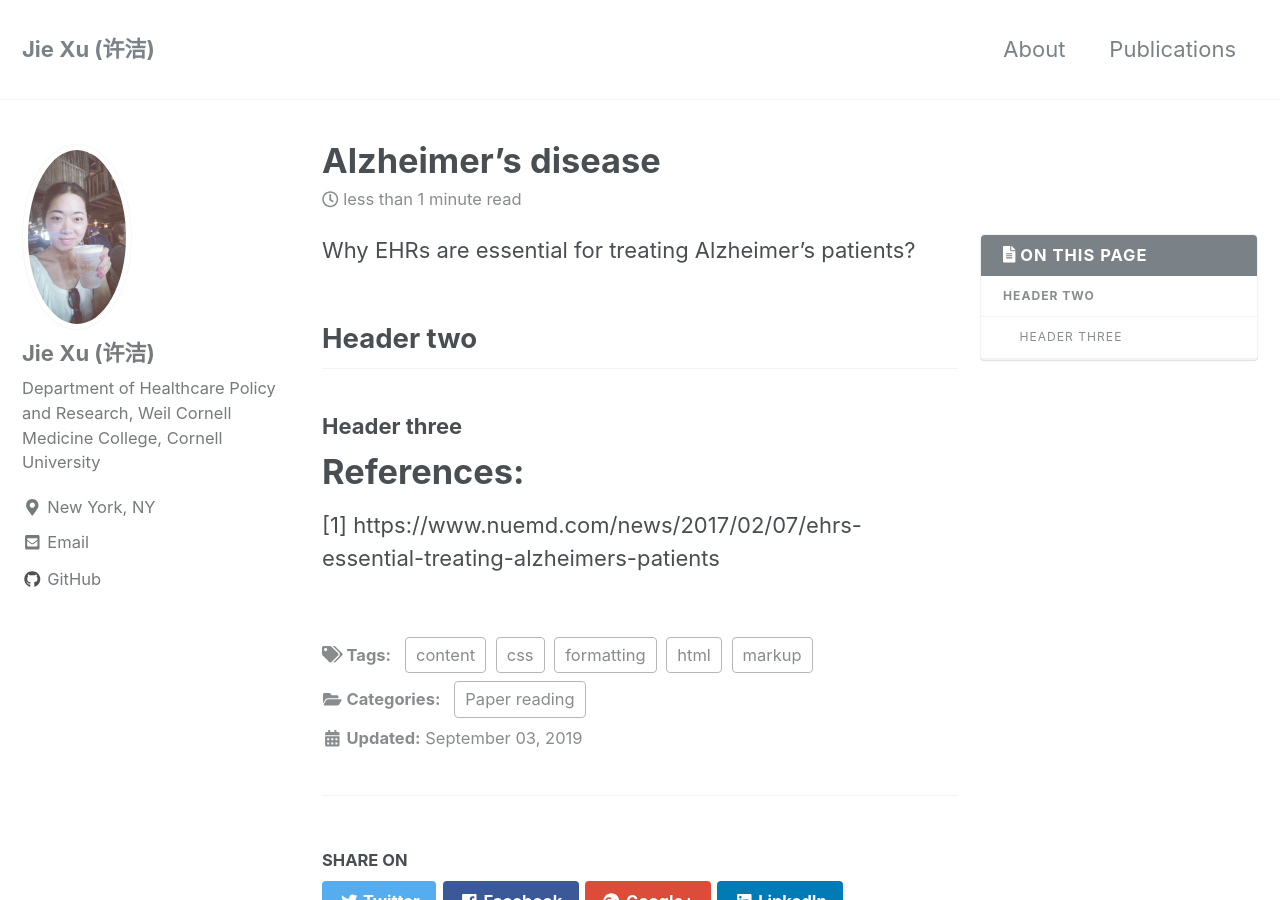
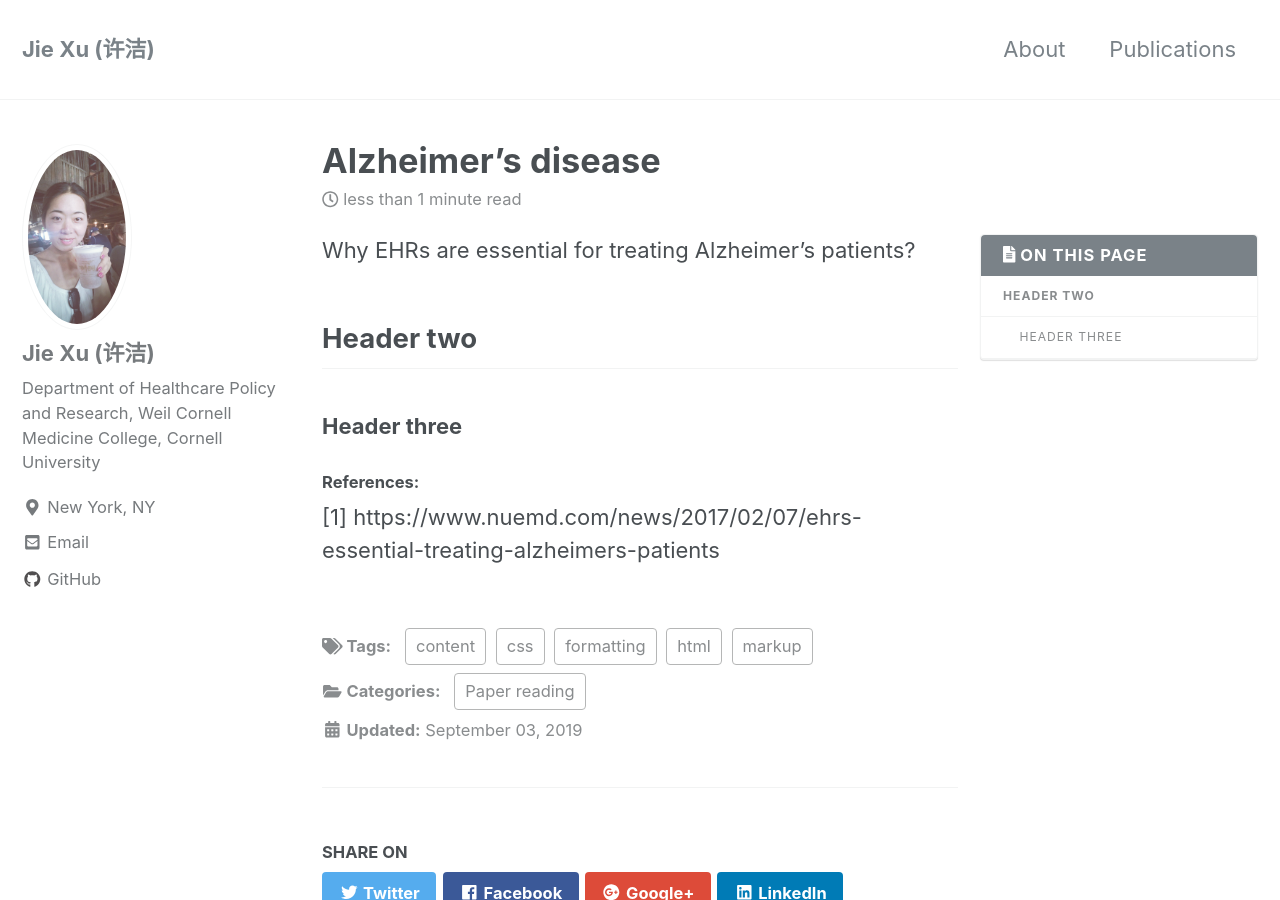
Before and after one commit to jxu1015/jxu1015.github.io, a Jekyll site: the page built from _posts/2019-09-03-Alzheimer's Disease.md, in a window 1280 px wide and 900 px high. Built offline with Jekyll 4.4.1, drawn with Linux system fonts in a browser that asks for light colours; nearby versions of some CDN libraries.

```diff
--- a/_posts/2019-09-03-Alzheimer's Disease.md
+++ b/_posts/2019-09-03-Alzheimer's Disease.md
@@ -18,5 +18,5 @@ Why EHRs are essential for treating Alzheimer's patients?
 ### Header three
 
 
-# References:
+#### References:
 [1] https://www.nuemd.com/news/2017/02/07/ehrs-essential-treating-alzheimers-patients
```
